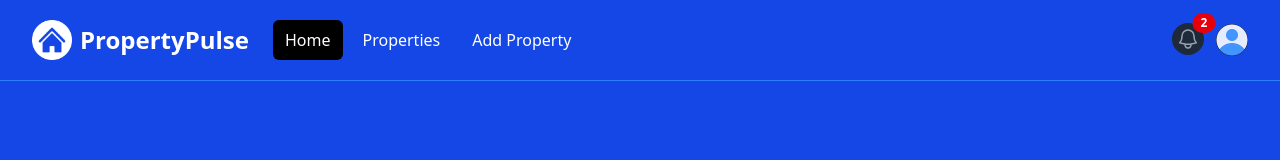
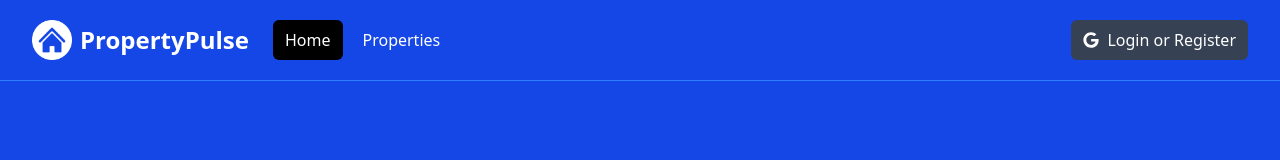
Before and after one commit to mhjarvis/property-flow, a Next.js app: page / in a window 1280 px wide. Shown: the top 160 px of the page. Built offline with nearby package versions, Linux system fonts and the light colour scheme; no server answers.

Commit message:
Add AuthProvider component and integrate it into MainLayout for session management

```diff
--- a/app/layout.jsx
+++ b/app/layout.jsx
@@ -1,5 +1,6 @@
 import Navbar from "@/components/Navbar"
 import Footer from "@/components/Footer"
+import AuthProvider from "@/components/AuthProvider"
 import "@/assets/styles/globals.css"
 
 export const metadata = {
@@ -10,6 +11,7 @@ export const metadata = {
 
 const MainLayout = ({ children }) => {
 	return (
+		<AuthProvider>
 			<html lang="en">
 				<body>
 					<Navbar />
@@ -17,6 +19,7 @@ const MainLayout = ({ children }) => {
 					<Footer />
 				</body>
 			</html>
+		</AuthProvider>
 	)
 }
 
--- /dev/null
+++ b/components/AuthProvider.jsx
@@ -0,0 +1,9 @@
+"use client"
+
+import { SessionProvider } from "next-auth/react"
+
+const AuthProvider = ({ children }) => {
+	return <SessionProvider>{children}</SessionProvider>
+}
+
+export default AuthProvider
--- a/components/Navbar.jsx
+++ b/components/Navbar.jsx
@@ -10,7 +10,7 @@ import { FaGoogle } from "react-icons/fa"
 export default function Navbar() {
 	const [isMobileMenuOpen, setIsMobileMenuOpen] = useState(false)
 	const [isProfileMenuOpen, setIsProfileMenuOpen] = useState(false)
-	const [isLoggedIn, setIsLoggedIn] = useState(true)
+	const [isLoggedIn, setIsLoggedIn] = useState(false)
 
 	const pathname = usePathname()
 
```
Lines whose indentation alone changed are shown as unchanged.
